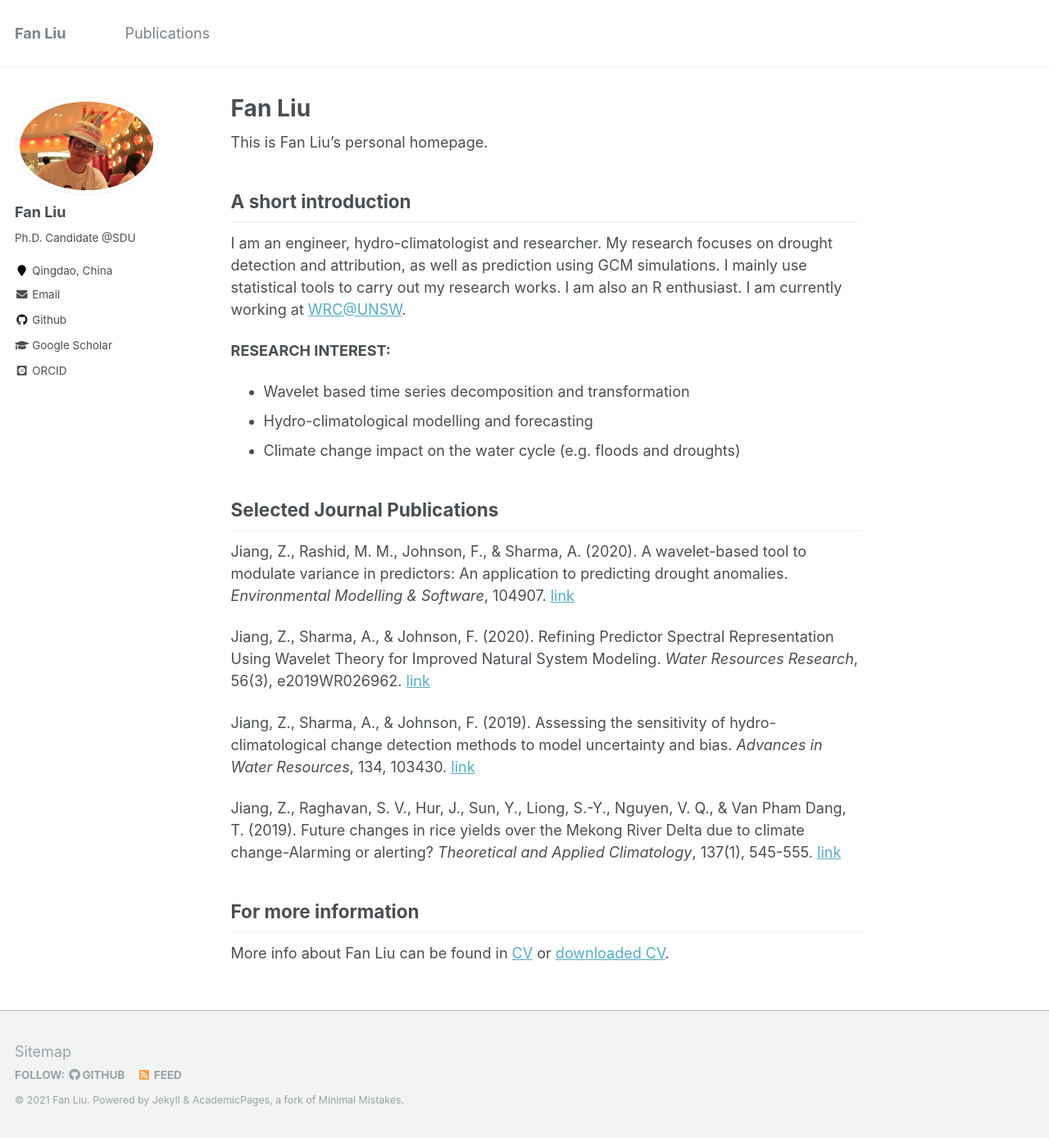
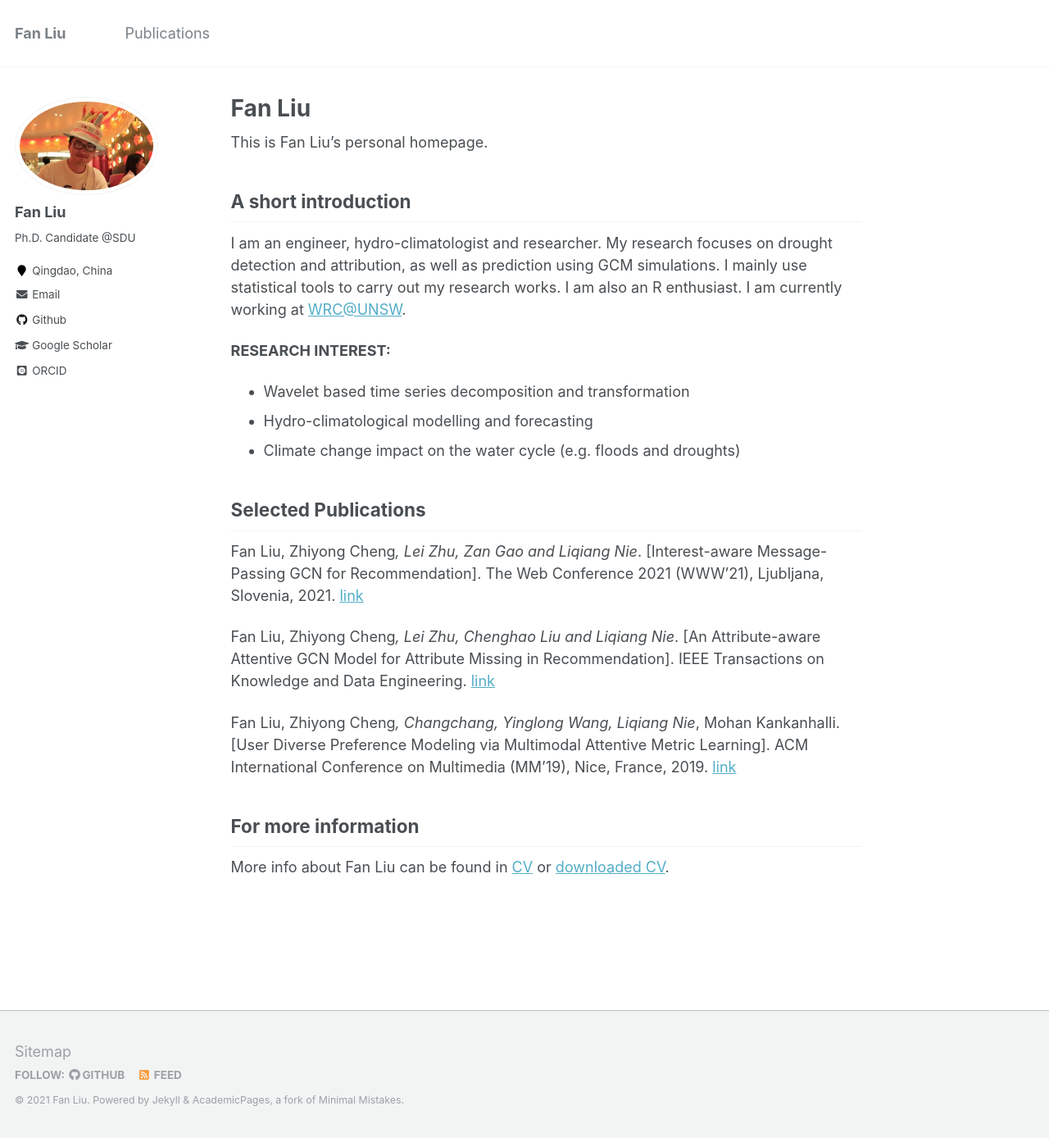
Before and after one commit to liufancs/liufancs.github.io, a Jekyll site: the page built from _pages/about.md, in a window 1280 px wide and 1388 px high. Shown: the whole window at 82% size. Built offline with Jekyll 4.4.1, drawn with Linux system fonts in a browser that asks for light colours; some web fonts are replaced.

Commit message:
Update about.md

```diff
--- a/_pages/about.md
+++ b/_pages/about.md
@@ -19,14 +19,12 @@ I am an engineer, hydro-climatologist and researcher. My research focuses on dro
 * Climate change impact on the water cycle (e.g. floods and droughts)
 
 
-## Selected Journal Publications
-Jiang, Z., Rashid, M. M., Johnson, F., & Sharma, A. (2020). A wavelet-based tool to modulate variance in predictors: An application to predicting drought anomalies. *Environmental Modelling & Software*, 104907. [link](https://doi.org/10.1016/j.envsoft.2020.104907)
+## Selected Publications
+Fan Liu, Zhiyong Cheng*, Lei Zhu, Zan Gao and Liqiang Nie*. [Interest-aware Message-Passing GCN for Recommendation]. The Web Conference 2021 (WWW'21), Ljubljana, Slovenia, 2021. [link](https://arxiv.org/pdf/2102.10044.pdf)
 
-Jiang, Z., Sharma, A., & Johnson, F. (2020). Refining Predictor Spectral Representation Using Wavelet Theory for Improved Natural System Modeling. *Water Resources Research*, 56(3), e2019WR026962. [link](https://doi.org/10.1029/2019WR026962)
+Fan Liu, Zhiyong Cheng*, Lei Zhu, Chenghao Liu and Liqiang Nie*. [An Attribute-aware Attentive GCN Model for Attribute Missing in Recommendation]. IEEE Transactions on Knowledge and Data Engineering. [link](https://ieeexplore.ieee.org/document/9272360)
 
-Jiang, Z., Sharma, A., & Johnson, F. (2019). Assessing the sensitivity of hydro-climatological change detection methods to model uncertainty and bias. *Advances in Water Resources*, 134, 103430. [link](https://doi.org/10.1016/j.advwatres.2019.103430)
-
-Jiang, Z., Raghavan, S. V., Hur, J., Sun, Y., Liong, S.-Y., Nguyen, V. Q., & Van Pham Dang, T. (2019). Future changes in rice yields over the Mekong River Delta due to climate change-Alarming or alerting? *Theoretical and Applied Climatology*, 137(1), 545-555. [link](https://doi.org/10.1007/s00704-018-2617-z)
+Fan Liu, Zhiyong Cheng*, Changchang, Yinglong Wang, Liqiang Nie*, Mohan Kankanhalli. [User Diverse Preference Modeling via Multimodal Attentive Metric Learning]. ACM International Conference on Multimedia (MM'19), Nice, France, 2019. [link](https://arxiv.org/abs/1908.07738)
 
 ## For more information
 More info about Fan Liu can be found in [CV](https://liufancs.github.io/cv/) or [downloaded CV](http://liufancs.github.io/files/CV_liufan_Eng.pdf).
```
